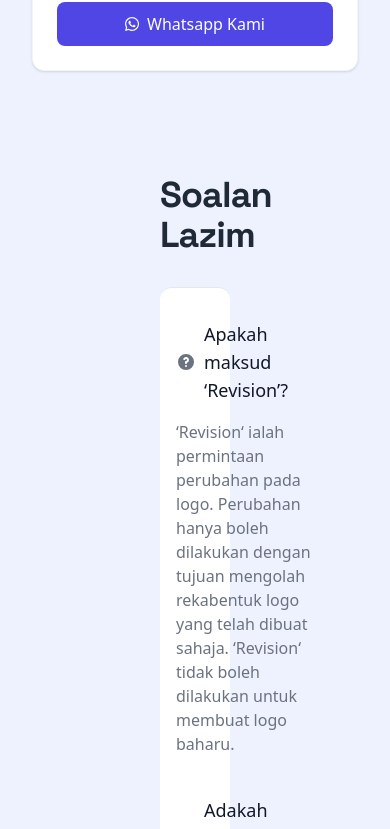
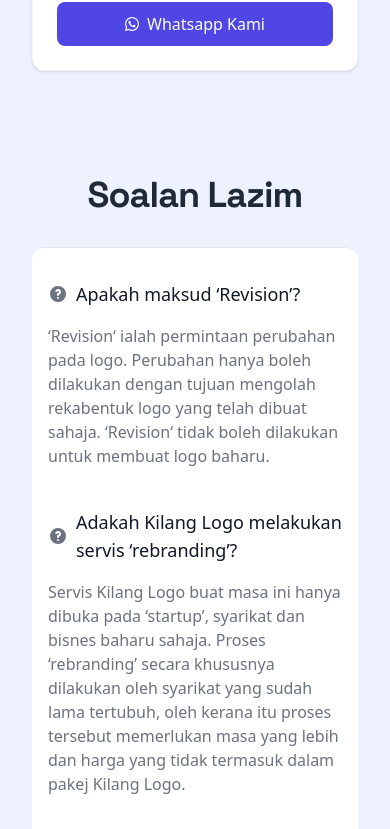
Before and after one commit to uzzairwebstudio/logomurah, a React (Vite) app: page / in a window 390 px wide. Shown: the part 3585-4414 px from the top of the page. Built offline with nearby package versions, Linux system fonts and the light colour scheme; a web font is replaced by a local one.

Commit message:
work in progress

```diff
--- a/src/includes/Faq.jsx
+++ b/src/includes/Faq.jsx
@@ -4,7 +4,7 @@ import FaqContent from "../components/FaqContent";
 function Faq() {
     return (
 
-        <div className="py-8 px-32 mx-auto max-w-screen-xl">
+        <div className="py-8 md:px-32 mx-auto max-w-screen-xl">
             <h2 className="mb-8 font-heading text-4xl lg:text-6xl tracking-tight font-extrabold text-gray-800">Soalan Lazim</h2>
             <div className="grid pt-8 text-left border-t border-gray-200 md:gap-16 dark:border-gray-700 bg-white rounded-xl p-4">
                 <div>
```
